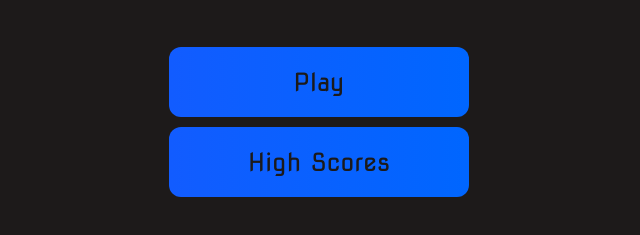
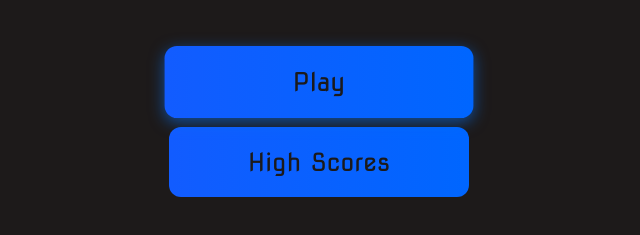
Before and after one commit to rus1290/quiz-project-2, a plain HTML site: page index.html in a window 1280 px wide. In both pictures the pointer is over the link "Play". Shown: the part 731-966 px from the top of the page, without its empty margins (321-961 px from the left). Drawn offline with Linux system fonts and the light colour scheme.

Commit message:
added some effects to the button on hover.

```diff
--- a/assets/style.css
+++ b/assets/style.css
@@ -71,3 +71,10 @@ h2 {
 .btn {
     font-size: 2.5rem;
 }
+
+.btn:hover {
+    cursor: pointer;
+    box-shadow: 0 0.4rem 1.4rem 0 rgba(8, 114, 244, 0.6);
+    transition: transform 150ms;
+    transform: scale(1.03);
+}
```
